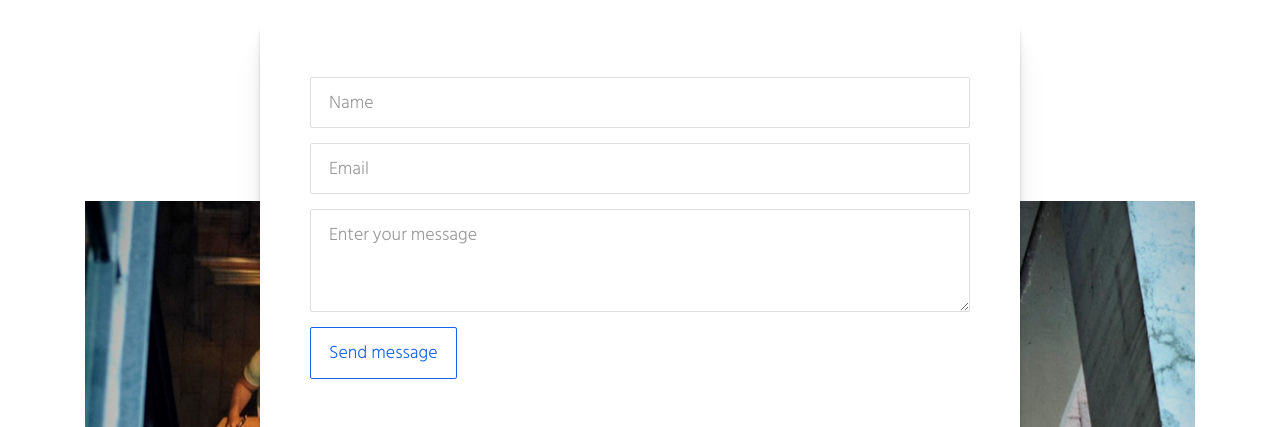
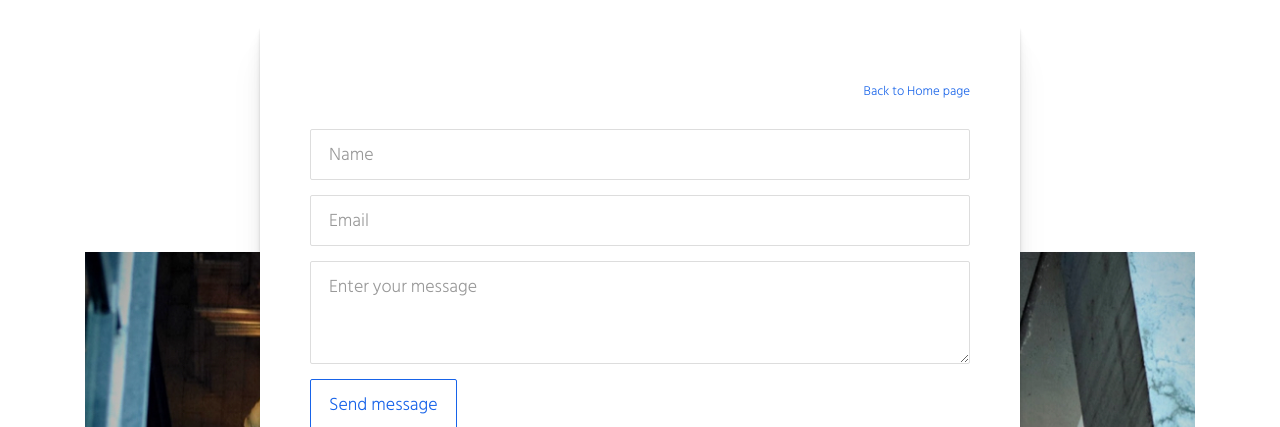
Before and after one commit to laureen-m/mathhelpdesk, a plain HTML site: page contactcanada.html in a window 1280 px wide. Shown: the part 373-800 px from the top of the page. Drawn offline with Linux system fonts and the light colour scheme.

Commit message:
Update contactcanada.html

```diff
--- a/contactcanada.html
+++ b/contactcanada.html
@@ -58,6 +58,8 @@
           </div>
           <div class="card-container">
             <div class="card card-shadow col-xs-10 col-xs-offset-1 col-md-8 col-md-offset-2 reveal">
+              <div class="backtohome"><a href="./canada.html" title="" style="font-size: 13px;">Back to Home page</a></div>
+              <br>
               <form action="https://mailthis.to/tutoring@udry.ca" method="POST" class="reveal-content">
                 <div class="row">
                   <div class="col-md-12">
```
